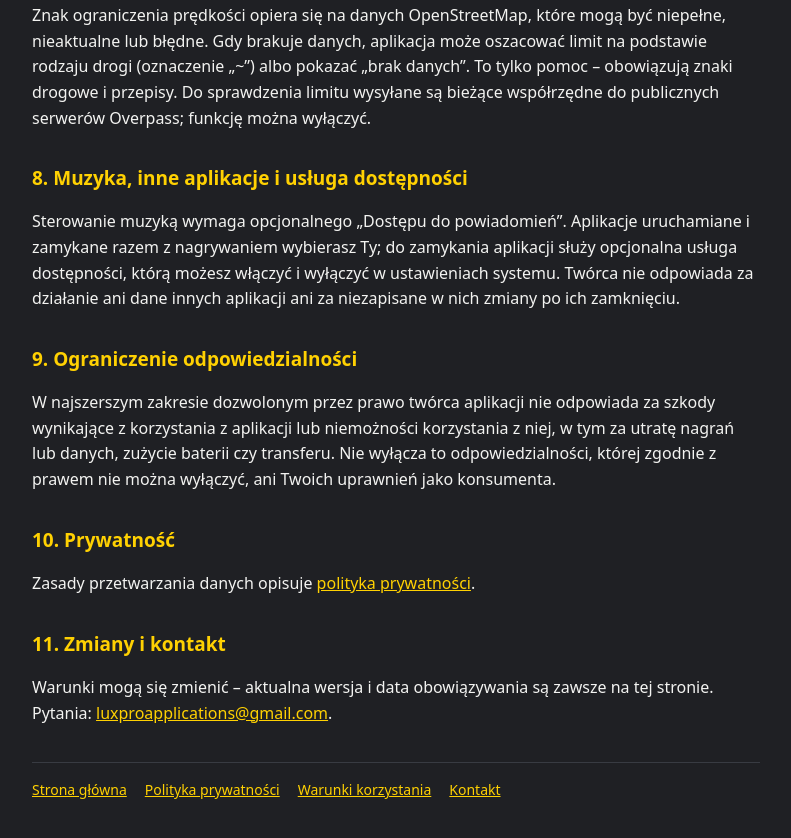
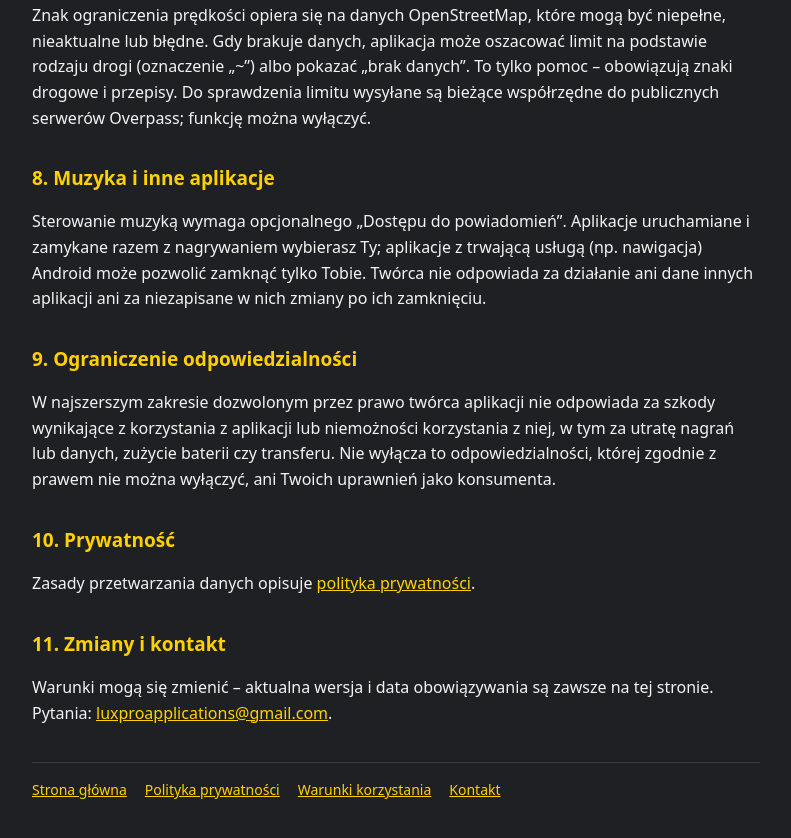
Before and after one commit to luxproapplications/carmobicam, a plain HTML site: page terms.html in a window 1280 px wide. Shown: the part 1582-2420 px from the top of the page, without its empty margins (244-1035 px from the left). Drawn offline with Linux system fonts and the light colour scheme.

Commit message:
Update terms.html

```diff
--- a/terms.html
+++ b/terms.html
@@ -80,8 +80,8 @@
   <h2>7. Limity prędkości i dane drogowe</h2>
   <p>Znak ograniczenia prędkości opiera się na danych OpenStreetMap, które mogą być niepełne, nieaktualne lub błędne. Gdy brakuje danych, aplikacja może oszacować limit na podstawie rodzaju drogi (oznaczenie „~”) albo pokazać „brak danych”. To tylko pomoc – obowiązują znaki drogowe i przepisy. Do sprawdzenia limitu wysyłane są bieżące współrzędne do publicznych serwerów Overpass; funkcję można wyłączyć.</p>
 
-  <h2>8. Muzyka, inne aplikacje i usługa dostępności</h2>
-  <p>Sterowanie muzyką wymaga opcjonalnego „Dostępu do powiadomień”. Aplikacje uruchamiane i zamykane razem z nagrywaniem wybierasz Ty; do zamykania aplikacji służy opcjonalna usługa dostępności, którą możesz włączyć i wyłączyć w ustawieniach systemu. Twórca nie odpowiada za działanie ani dane innych aplikacji ani za niezapisane w nich zmiany po ich zamknięciu.</p>
+  <h2>8. Muzyka i inne aplikacje</h2>
+  <p>Sterowanie muzyką wymaga opcjonalnego „Dostępu do powiadomień”. Aplikacje uruchamiane i zamykane razem z nagrywaniem wybierasz Ty; aplikacje z trwającą usługą (np. nawigacja) Android może pozwolić zamknąć tylko Tobie. Twórca nie odpowiada za działanie ani dane innych aplikacji ani za niezapisane w nich zmiany po ich zamknięciu.</p>
 
   <h2>9. Ograniczenie odpowiedzialności</h2>
   <p>W najszerszym zakresie dozwolonym przez prawo twórca aplikacji nie odpowiada za szkody wynikające z korzystania z aplikacji
```
